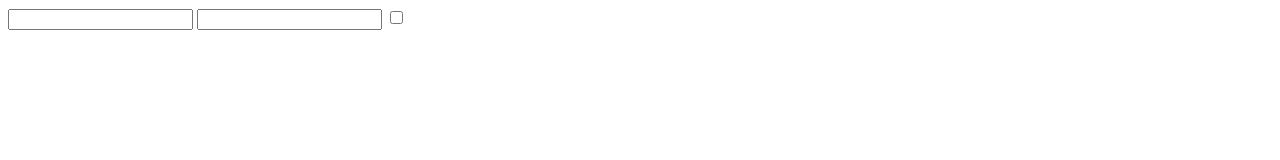
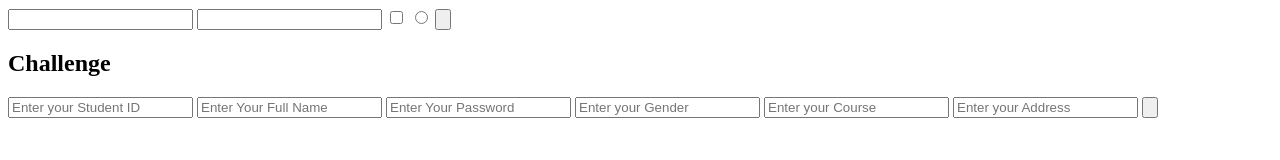
Before and after one commit to colasforgotten1-star/Web_Tech, a plain HTML site: page HTML-LAB/emmet - laboratory/o4=form.html in a window 1280 px wide. Drawn offline with Linux system fonts and the light colour scheme.

Commit message:
Upadated emmet

```diff
--- a/HTML-LAB/emmet - laboratory/o4=form.html
+++ b/HTML-LAB/emmet - laboratory/o4=form.html
@@ -3,7 +3,7 @@
 <head>
     <meta charset="UTF-8">
     <meta name="viewport" content="width=device-width, initial-scale=1.0">
-    <title>o4Form</title>
+    <title>o4FormHTML</title>
 </head>
 <body>
 
@@ -11,6 +11,19 @@
     <input type="email" name="" id="">
     <input type="password" name="" id="">
     <input type="checkbox" name="" id="">
+    <input type="radio" name="" id="">
+    <input type="submit" value="">
+
+
+<h2>Challenge</h2>
+<input type="number" placeholder="Enter your Student ID">
+<input type="text" placeholder="Enter Your Full Name">
+<input type="password" placeholder="Enter Your Password">
+<input type="text" placeholder="Enter your Gender">
+<input type="text" placeholder="Enter your Course">
+<input type="text" placeholder="Enter your Address">
+<input type="submit" value="">
+
 
 </body>
 </html>
```
Also changed, not shown: HTML-LAB/emmet - laboratory/05-semantic.html (added, +22 -0 lines).
